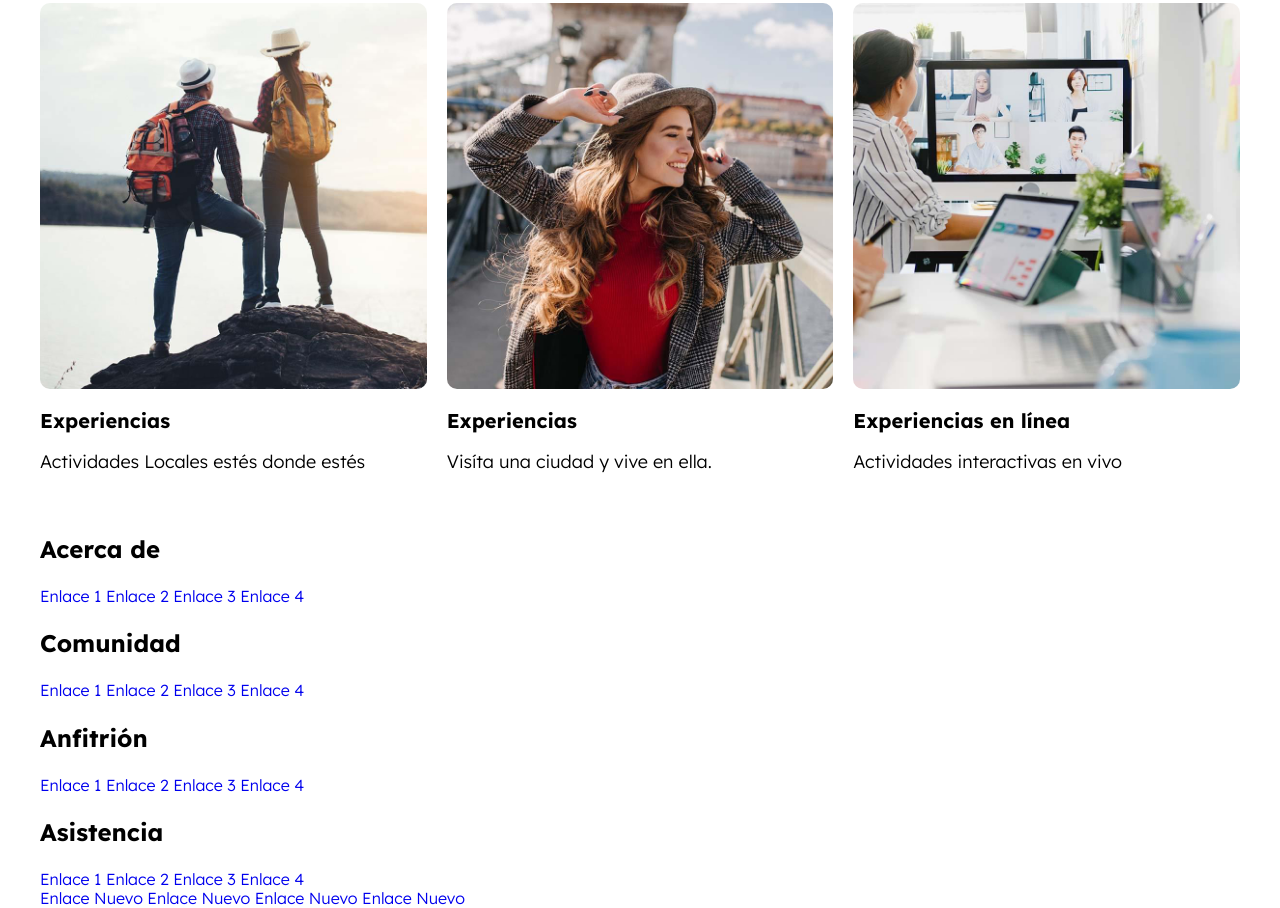
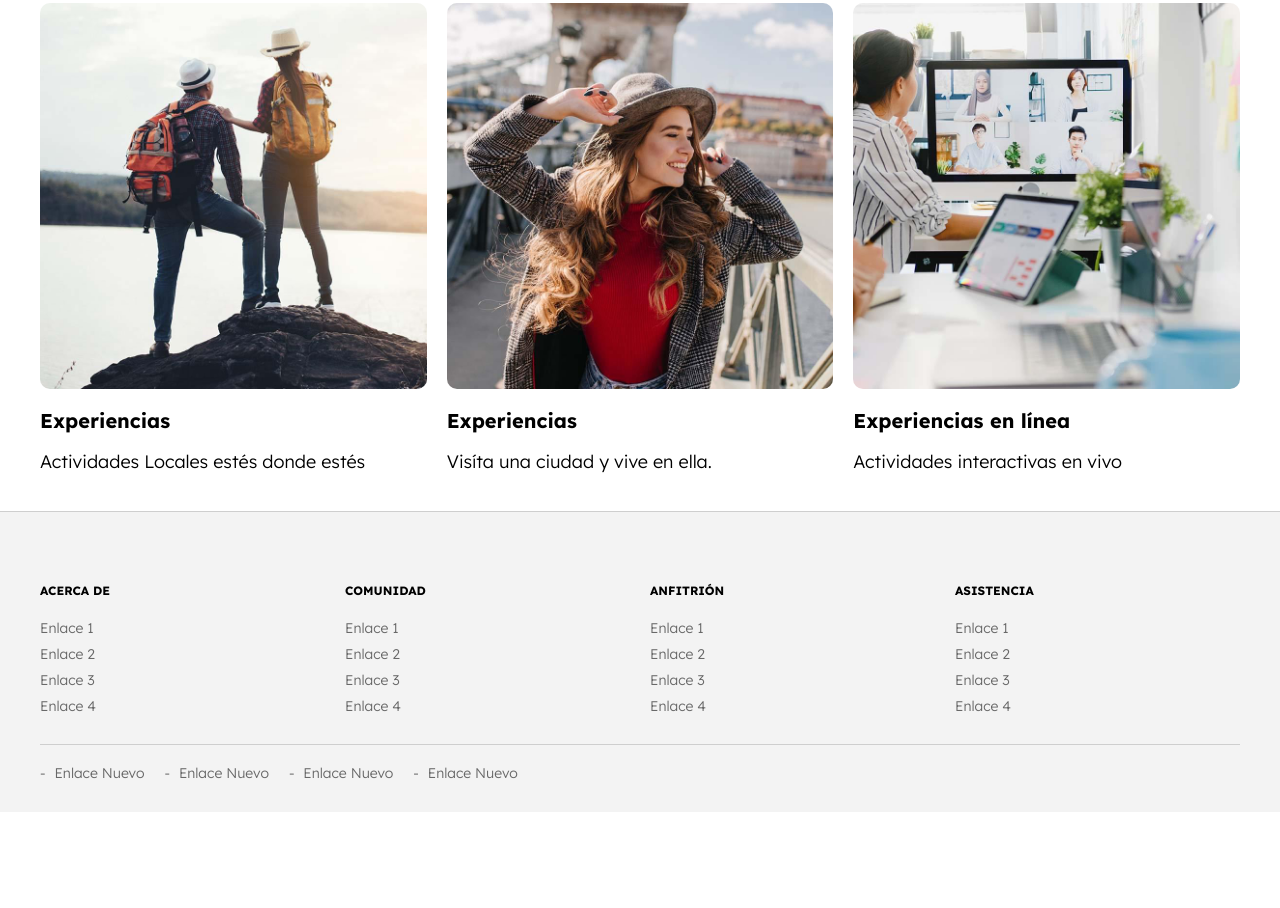
Before and after one commit to antoniopd/Clon-airbnb, a website: page index.html in a window 1280 px wide. Shown: the part 2332-3240 px from the top of the page. After the commit the page ends 3144 px from the top, so only its background shows below. Drawn offline with Linux system fonts and the light colour scheme.

Commit message:
terminado el footer

```diff
--- a/src/scss/app.scss
+++ b/src/scss/app.scss
@@ -1,3 +1,4 @@
 @use 'base';
 @use 'ui/header';
 @use 'ui/contenido';
+@use 'ui/footer';
--- a/src/scss/ui/contenido/_experiencias.scss
+++ b/src/scss/ui/contenido/_experiencias.scss
@@ -11,6 +11,7 @@
 
         @include m.tablet {
             @include m.grid(3, 2rem);
+            overflow-x:hidden;
         }
     }
 
--- a/src/scss/ui/contenido/_lugares.scss
+++ b/src/scss/ui/contenido/_lugares.scss
@@ -13,6 +13,7 @@
 
         @include m.tablet {
             @include m.grid(2, 2rem);
+            overflow-x:hidden;
         }
         @include m.desktop {
             @include m.grid(4, 2rem);
--- /dev/null
+++ b/src/scss/ui/footer/_footer.scss
@@ -0,0 +1,51 @@
+@use 'base/variables' as v;
+@use 'base/mixins' as m;
+
+.footer {
+    background-color: lighten( v.$grisClaro, 7%);
+    border-top: 1px solid lighten( v.$gris, 40% );
+    padding-top: 5rem;
+    &__grid {
+        @include m.tablet {
+            @include m.grid(2, 2rem);
+        }
+        @include m.desktop {
+            @include m.grid(4, 2rem);
+        }
+    }
+    &__heading {
+        text-transform: uppercase;
+        font-size: 1.2rem;
+    }
+
+    &__enlace {
+        display: block;
+        color: v.$gris;
+        font-size: 1.4rem;
+        margin-bottom: 1rem;
+
+    }
+
+    &__barra {
+        border-top: 1px solid lighten(v.$gris, 40%);
+        margin-top: 2rem;
+        padding: 2rem 0;
+    }
+    &__barranav {
+        display: flex;
+        flex-direction: column;
+
+        @include m.tablet {
+            flex-direction: row;
+            gap: 2rem;
+        }
+    }
+
+    &__enlace--barra {
+
+        &::before {
+            content: ' - ';
+            margin-right: .5rem;
+        }
+    }
+}
--- /dev/null
+++ b/src/scss/ui/footer/_index.scss
@@ -0,0 +1 @@
+@forward 'footer';
```
Also changed, not shown: build/css/app.css, 1 other file.
